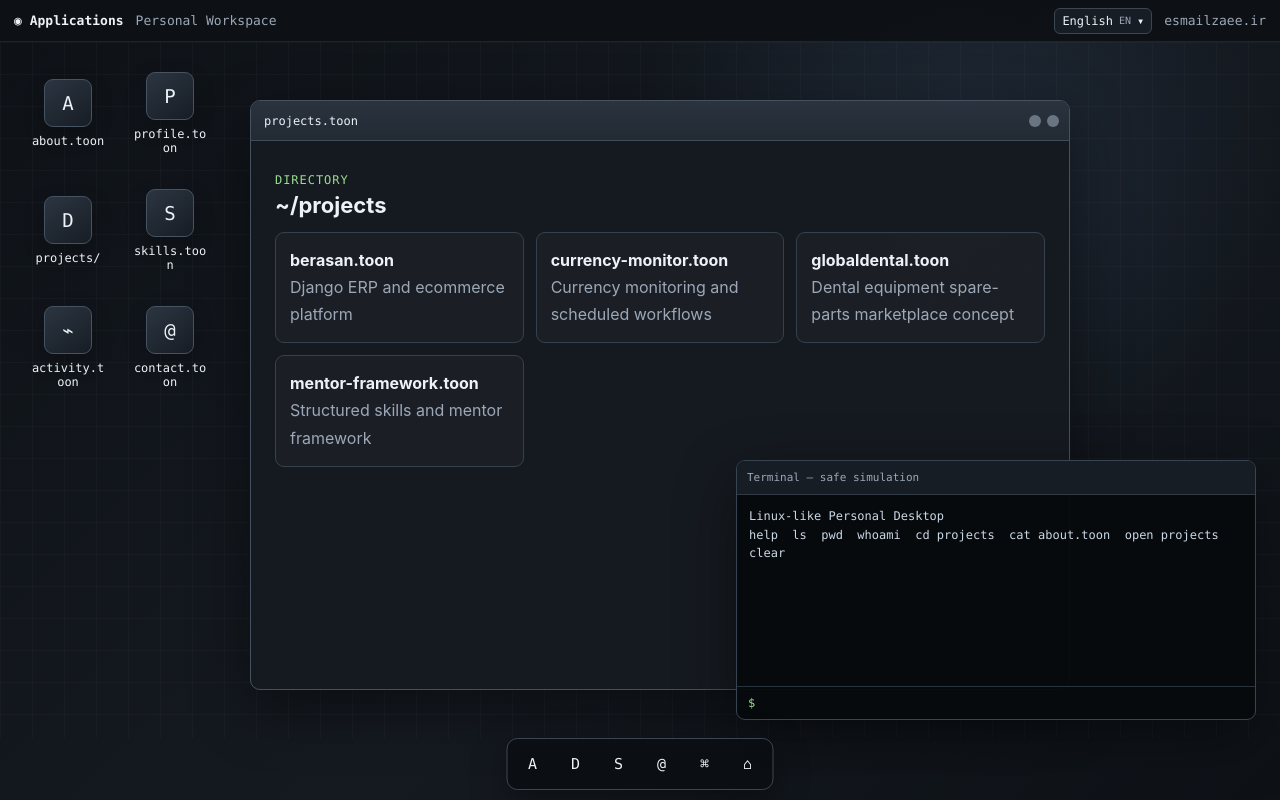
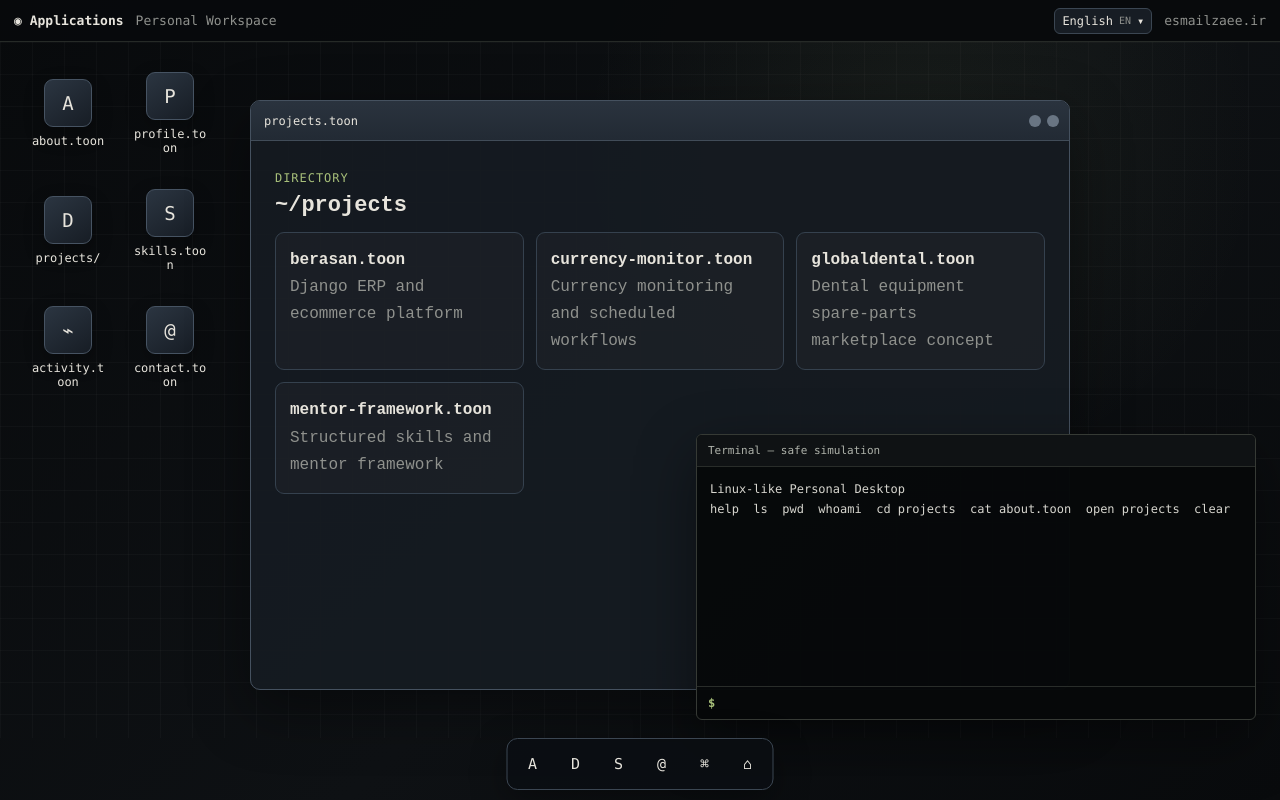
Before and after one commit to stableagent/esmailzaee-ir, a Next.js app: page /en/projects/berasan in a window 1280 px wide. Built offline with nearby package versions, Linux system fonts and the light colour scheme.

Commit message:
Refine terminal styling toward Omarchy aesthetic

```diff
--- a/app/globals.css
+++ b/app/globals.css
@@ -1,8 +1,8 @@
-:root{--bg:#101318;--panel:#181d24;--text:#edf2f7;--muted:#9ca8b7;--line:#3a4553;--accent:#76b5ff;--green:#9bdb8f;--mono:"Cascadia Mono","SFMono-Regular",Consolas,"Liberation Mono",monospace;--sans:Inter,ui-sans-serif,system-ui,sans-serif}
+:root{--bg:#0b0d0f;--panel:#111418;--text:#e7e4dc;--muted:#8f918d;--line:#30332f;--accent:#d6d0b8;--green:#a8c07a;--orange:#d9a66f;--mono:"JetBrains Mono","Cascadia Mono","SFMono-Regular",Consolas,"Liberation Mono",monospace;--sans:"JetBrains Mono","Cascadia Mono",ui-monospace,monospace}
 *{box-sizing:border-box}html,body{margin:0;min-height:100%;background:var(--bg);color:var(--text)}body{font-family:var(--sans);overflow:hidden}button,input{font:inherit}button{color:inherit}a{color:inherit;text-decoration:none}
-.desktop{min-height:100vh;background:radial-gradient(circle at 75% 20%,rgba(76,110,150,.18),transparent 28%),linear-gradient(135deg,#0e1217,#151a21 55%,#0e1217);position:relative;overflow:hidden}
+.desktop{min-height:100vh;background:radial-gradient(circle at 72% 18%,rgba(168,192,122,.07),transparent 30%),linear-gradient(135deg,#080a0c,#0e1114 55%,#090b0d);position:relative;overflow:hidden}
 .desktop-grid{position:absolute;inset:42px 0 62px;background-image:linear-gradient(rgba(255,255,255,.025) 1px,transparent 1px),linear-gradient(90deg,rgba(255,255,255,.025) 1px,transparent 1px);background-size:32px 32px;pointer-events:none}
-.topbar{height:42px;background:rgba(13,16,21,.94);border-bottom:1px solid rgba(255,255,255,.08);display:flex;align-items:center;justify-content:space-between;padding:0 14px;position:relative;z-index:20;font:13px var(--mono)}
+.topbar{height:42px;background:rgba(8,10,12,.96);border-bottom:1px solid #262a27;display:flex;align-items:center;justify-content:space-between;padding:0 14px;position:relative;z-index:20;font:13px var(--mono)}
 .topbar-left,.topbar-right{display:flex;align-items:center;gap:12px}.brand{font-weight:700}
 .language-switcher{position:relative}.language-button{display:flex;align-items:center;gap:6px;border:1px solid #3b4652;background:#171d24;color:var(--text);border-radius:6px;padding:5px 7px;cursor:pointer;font:12px var(--mono)}.language-button:hover{background:#202832}.language-code{color:var(--muted);font-size:10px}.language-menu{position:absolute;top:calc(100% + 6px);right:0;min-width:150px;padding:4px;background:rgba(13,16,21,.98);border:1px solid #3b4652;border-radius:7px;box-shadow:0 14px 32px rgba(0,0,0,.45);z-index:50}.language-option{display:flex;align-items:center;justify-content:space-between;gap:18px;padding:6px 8px;border-radius:5px;font:12px var(--mono)}.language-option:hover,.language-option.active{background:rgba(255,255,255,.08)}.language-option.active{color:var(--accent)}.language-native{white-space:nowrap}.status{color:var(--muted)}
 .workspace{position:relative;z-index:2;height:calc(100vh - 104px);padding:22px}
@@ -15,7 +15,7 @@
 .window-body{flex:1;overflow:auto;padding:24px;line-height:1.7}.eyebrow{color:var(--green);font:12px var(--mono);text-transform:uppercase;letter-spacing:.08em}h1,h2,h3{line-height:1.25}h1{font-size:clamp(28px,4vw,48px);margin:8px 0 14px}h2{font-size:22px;margin:0 0 12px}p{color:#cbd4df}
 .code{font:12px/1.6 var(--mono);color:#d8e2ec;background:#0c1015;border:1px solid #303b47;border-radius:8px;padding:14px;white-space:pre-wrap}.tag-list{display:flex;flex-wrap:wrap;gap:8px;margin-top:14px}.tag{border:1px solid #40505f;background:#202a34;border-radius:999px;padding:5px 9px;font:12px var(--mono)}
 .folder-grid{display:grid;grid-template-columns:repeat(auto-fill,minmax(190px,1fr));gap:12px}.folder-item{border:1px solid #35414e;border-radius:9px;padding:14px;background:rgba(255,255,255,.025)}.folder-item:hover{background:rgba(255,255,255,.06)}
-.terminal{position:absolute;right:24px;bottom:18px;width:min(520px,calc(100vw - 48px));height:260px;background:rgba(7,10,13,.96);border:1px solid #384451;border-radius:9px;box-shadow:0 20px 60px rgba(0,0,0,.42);overflow:hidden;display:flex;flex-direction:column}
-.terminal-header{height:34px;background:#171d24;border-bottom:1px solid #303944;display:flex;align-items:center;padding:0 10px;font:11px var(--mono);color:var(--muted)}.terminal-output{flex:1;overflow:auto;padding:12px;font:12px/1.55 var(--mono);color:#cbd8e5;white-space:pre-wrap}.terminal-form{display:flex;border-top:1px solid #29333e}.terminal-prompt{padding:9px 0 9px 11px;color:var(--green);font:12px var(--mono)}.terminal-input{flex:1;min-width:0;border:0;outline:0;background:transparent;color:#eef4fa;padding:9px 10px;font:12px var(--mono)}
+.terminal{position:absolute;right:24px;bottom:18px;width:min(560px,calc(100vw - 48px));height:286px;background:rgba(7,9,10,.98);border:1px solid #363a35;border-radius:6px;box-shadow:0 20px 60px rgba(0,0,0,.42);overflow:hidden;display:flex;flex-direction:column}
+.terminal-header{height:32px;background:#0f1214;border-bottom:1px solid #292d2a;display:flex;align-items:center;padding:0 11px;font:11px var(--mono);color:#aeb2aa}.terminal-output{flex:1;overflow:auto;padding:13px;font:12px/1.65 var(--mono);color:#d7d6cf;white-space:pre-wrap}.terminal-form{display:flex;border-top:1px solid #292d2a}.terminal-prompt{padding:9px 0 9px 11px;color:var(--green);font:12px var(--mono);font-weight:700}.terminal-input{flex:1;min-width:0;border:0;outline:0;background:transparent;color:#eeeae0;padding:9px 10px;font:12px var(--mono)}
 .dock{position:absolute;z-index:30;left:50%;bottom:10px;transform:translateX(-50%);display:flex;align-items:center;gap:5px;padding:6px;background:rgba(11,14,18,.9);border:1px solid #3b4652;border-radius:11px;box-shadow:0 10px 35px rgba(0,0,0,.35)}.dock button,.dock a{width:38px;height:38px;border:0;background:transparent;border-radius:8px;cursor:pointer;display:grid;place-items:center;font:15px var(--mono)}.dock button:hover,.dock a:hover{background:rgba(255,255,255,.09)}
 @media(max-width:800px){body{overflow:auto}.desktop{min-height:100dvh}.workspace{height:calc(100dvh - 104px);padding:14px}.desktop-icons{grid-template-columns:repeat(4,82px);width:100%}.icon-button{width:82px}.window{left:10px;top:130px;width:calc(100vw - 20px);height:calc(100dvh - 190px)}.terminal{left:10px;right:10px;bottom:64px;width:auto;height:210px}}
```
